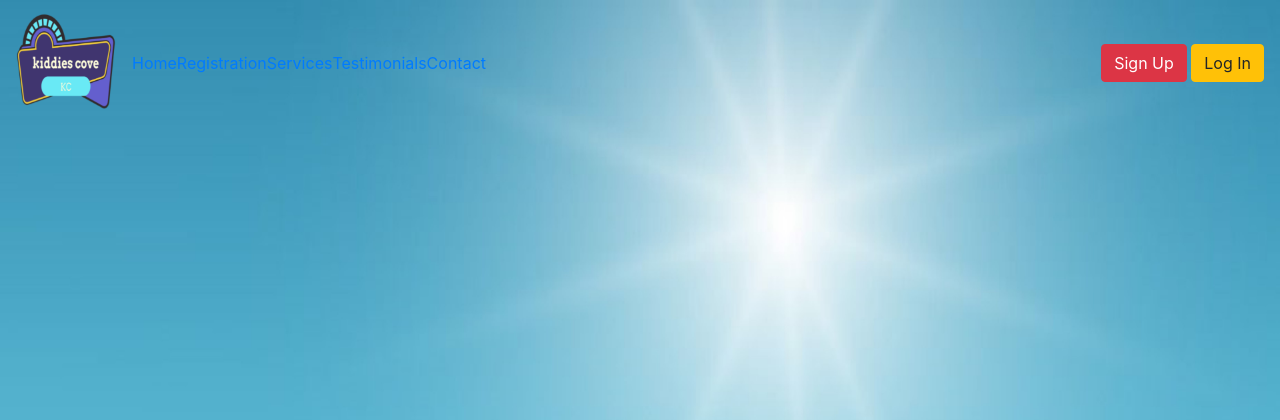
After one commit to Leezazaazaaa/childcare-premise-php-project, a PHP site: page /header.html in a window 1280 px wide. The commit adds this page. Shown: the top 420 px of the page. Run offline with PHP 8.4, Linux system fonts and the light colour scheme; some libraries are stand-ins or nearby versions; some web fonts are replaced.

Commit message:
Removed errors

```diff
--- /dev/null
+++ b/project/header.html
@@ -0,0 +1,82 @@
+<!doctype html>
+<html lang="en">
+
+<head>
+  <!-- Required meta tags -->
+  <meta charset="utf-8">
+  <meta name="viewport" content="width=device-width, initial-scale=1, shrink-to-fit=no">
+
+  <link rel="stylesheet" href="Mystyle.css">
+  <!-- Bootstrap CSS -->
+  <link rel="stylesheet" href="https://maxcdn.bootstrapcdn.com/bootstrap/4.0.0/css/bootstrap.min.css"
+    integrity="sha384-Gn5384xqQ1aoWXA+058RXPxPg6fy4IWvTNh0E263XmFcJlSAwiGgFAW/dAiS6JXm" crossorigin="anonymous">
+    <link rel="icon" type="image/png" href="images/logo_transparent.png"/>
+  <title>Kiddies Cove</title>
+
+
+
+</head>
+
+<body>
+
+<header>
+  <nav class="navbar fixed-top navbar-expand-lg navbar-dark">
+    <a class="navbar-brand" href="index.php">
+      <img src="images/logo_transparent.png" width="100" height="100" alt="">
+    </a>
+    <button class="navbar-toggler" type="button" data-toggle="collapse" data-target="#navbarSupportedContent" aria-controls="navbarSupportedContent" aria-expanded="false" aria-label="Toggle navigation">
+      <span class="navbar-toggler-icon"></span>
+    </button>
+
+    <div class="collapse navbar-collapse" id="navbarSupportedContent">
+      <ul class="navbar-nav mr-auto">
+        <li class="nav-item1">
+          <a class="nav-link1" href="index.php">Home </a>
+        </li>
+        <li class="nav-item1">
+          <a class="nav-link1" href="#">Registration </a>
+        </li>
+
+        <li class="nav-item1">
+          <a class="nav-link1" href="#">Services</a>
+        </li>
+
+        <li class="nav-item1">
+          <a class="nav-link1" href="#">Testimonials</a>
+        </li>
+
+        <li class="nav-item1">
+          <a class="nav-link1" href="#">Contact</a>
+        </li>
+
+
+
+      </ul>
+
+      <div class="btn1">
+        <button type="button" id="btn" class="btn btn-danger">Sign Up</button>
+        <button type="button" id="btn" class="btn btn-warning">Log In</button>
+      </div>
+
+
+
+    </div>
+  </nav>
+</header>
+
+
+
+
+
+
+
+
+  <script src="https://cdnjs.cloudflare.com/ajax/libs/popper.js/1.12.9/umd/popper.min.js"
+    integrity="sha384-ApNbgh9B+Y1QKtv3Rn7W3mgPxhU9K/ScQsAP7hUibX39j7fakFPskvXusvfa0b4Q"
+    crossorigin="anonymous"></script>
+  <script src="https://maxcdn.bootstrapcdn.com/bootstrap/4.0.0/js/bootstrap.min.js"
+    integrity="sha384-JZR6Spejh4U02d8jOt6vLEHfe/JQGiRRSQQxSfFWpi1MquVdAyjUar5+76PVCmYl"
+    crossorigin="anonymous"></script>
+</body>
+
+</html>
--- a/project/registration.php
+++ b/project/registration.php
@@ -1,5 +1,5 @@
 <?php
-include "header.html";
+include "header.php";
 ?>
 <!doctype html>
 <html lang="en">
@@ -190,7 +190,7 @@ if($empty($errors)){
 
 
 <?php
- include "footer.html"
+ include "footer.php"
 ?>
 </body>
 </html>
```
Also changed, not shown: 1 other file.
